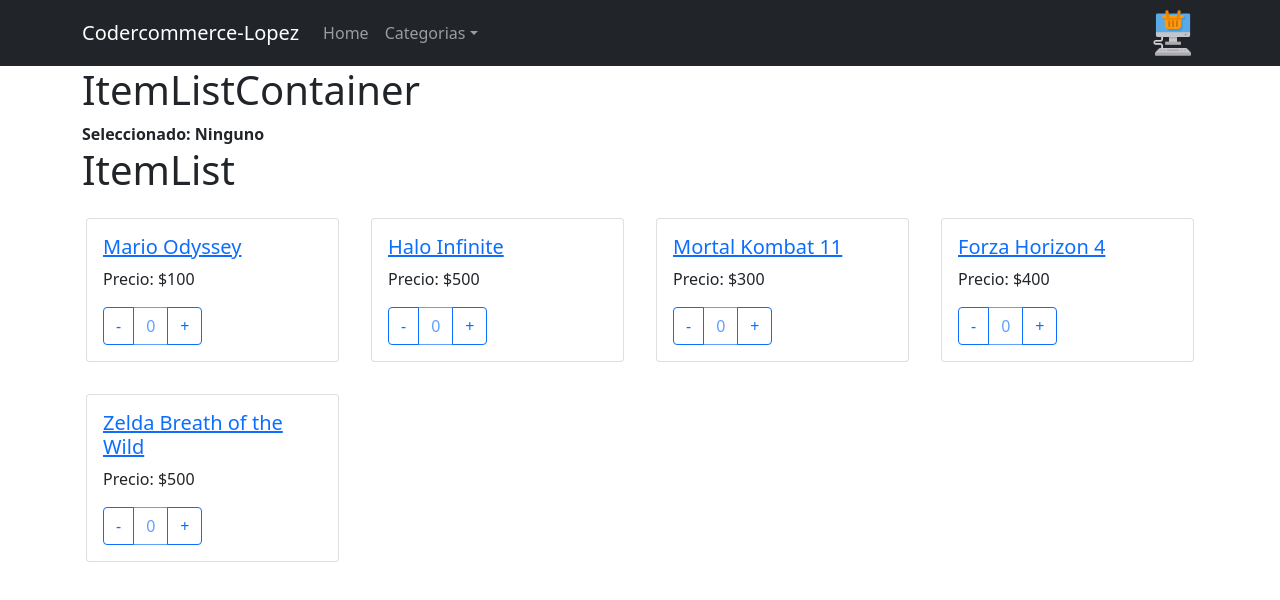
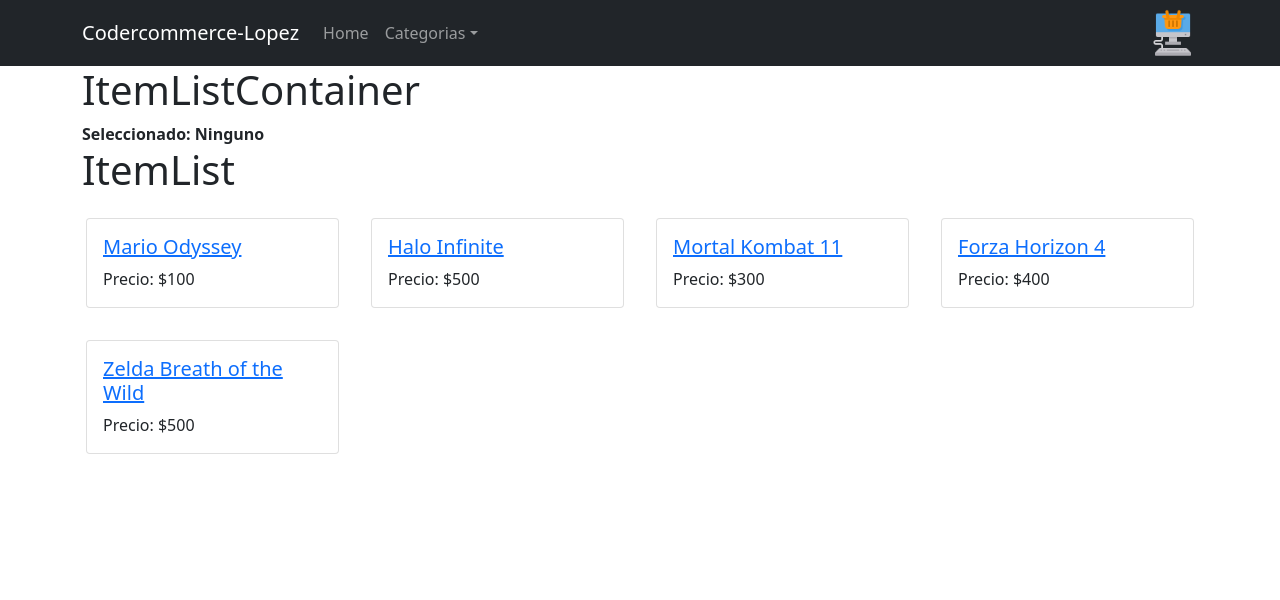
Before and after one commit to irvindev9/codercommerce-lopez, a React (Create React App) app: page / in a window 1280 px wide. Shown: the top 600 px of the page. Built offline with nearby package versions, Linux system fonts and the light colour scheme.

Commit message:
item count onAdd items - Irvin Lopez

```diff
--- a/src/Routes/Routes.js
+++ b/src/Routes/Routes.js
@@ -7,6 +7,7 @@
 } from "react-router-dom";
 import ItemListContainer from '../components/ItemListContainer';
 import ItemDetailContainer from '../components/ItemDetailContainer';
+import CartContainer from '../components/CartContainer';
 
 const RoutesComponent = () => {
   return (
@@ -16,6 +17,7 @@
         <Route exact path="/" element={<ItemListContainer />} />
         <Route path="/category/:id" element={<ItemListContainer />} />
         <Route exact path="/item/:id" element={<ItemDetailContainer />} />
+        <Route exact path="/cart" element={<CartContainer />} />
       </Routes>
     </BrowserRouter>
   );
--- /dev/null
+++ b/src/components/CartContainer.js
@@ -0,0 +1,9 @@
+import React from 'react'
+
+function CartContainer() {
+  return (
+    <div>CartContainer</div>
+  )
+}
+
+export default CartContainer
--- a/src/components/Item.js
+++ b/src/components/Item.js
@@ -1,5 +1,4 @@
 import React from 'react';
-import ItemCount from './ItemCount';
 
 const Item = ({name, price, id, setSelectedItem}) => {
   return (
@@ -9,7 +8,6 @@
           <a href={'/item/' + id}><h5 className="card-title">{name}</h5></a>
           <p className="card-text">Precio: ${price}</p>
           {/* <button onClick={() => setSelectedItem(id)}>Seleccionar</button> */}
-          <ItemCount max={10} />
         </div>
       </div>
   </div>
--- a/src/components/ItemCount.js
+++ b/src/components/ItemCount.js
@@ -1,7 +1,7 @@
 import React, { useState } from 'react';
 
-const ItemCount = ({max = 0}) => {
-  const [count, setCount] = useState(0);
+const ItemCount = ({max = 0, onAdd}) => {
+  const [count, setCount] = useState(1);
 
   const add = () => {
     if (count < max) {
@@ -10,16 +10,19 @@
   };
 
   const remove = () => {
-    if (count > 0) {
+    if (count > 1) {
       setCount(count - 1);
     }
   };
 
   return  (
-    <div className="btn-group" role="group">
-      <button onClick={() => remove()} type="button" className="btn btn-outline-primary">-</button>
-      <button type="button" className="btn btn-outline-primary" disabled>{count}</button>
-      <button onClick={() => add()} type="button" className="btn btn-outline-primary">+</button>
+    <div className="d-grid gap-2">
+      <div className="btn-group mt-1" role="group">
+        <button onClick={() => remove()} type="button" className="btn btn-outline-primary">-</button>
+        <button type="button" className="btn btn-outline-primary" disabled>{count}</button>
+        <button onClick={() => add()} type="button" className="btn btn-outline-primary">+</button>
+      </div>
+      <button className="btn btn-sm btn-outline-primary" onClick={() => onAdd(count)}>Agregar al carrito</button>
     </div>
   );
 }
--- a/src/components/ItemDetail.js
+++ b/src/components/ItemDetail.js
@@ -1,4 +1,10 @@
+import { useState } from 'react';
+import ItemCount from './ItemCount';
+
 const ItemDetail = ({ item }) => {
+
+  const [addToItemsCart, setAddItemsToCart] = useState(0);
+
   return (
     <div className="container">
       <h1>ItemDetail</h1>
@@ -6,10 +12,18 @@
         <div className="col-md-3">
           <div className="card">
             <img src={item.image} className="card-img-top" alt="image" />
-            <div className="card-body">
+            <div className="card-body item-detail-container">
               <h5 className="card-title">{item.name}</h5>
               <p className="card-text">{item.description}</p>
               <a href="#" className="btn btn-primary">${item.price}</a>
+              <br />
+
+              { addToItemsCart === 0 ? (<ItemCount max={item.quantity} onAdd={setAddItemsToCart} />) : (<small className="text-center mt-1">{addToItemsCart} articulos en el carrito</small>)}
+
+              <br />
+
+              <br />
+              <a className='btn btn-primary mt-1' href="/cart">Comprar ahora</a>
             </div>
           </div>
         </div>
--- a/src/resources/items.js
+++ b/src/resources/items.js
@@ -6,7 +6,8 @@
       category: 'Nintendo',
       price: 100,
       image: 'https://cdn-products.eneba.com/resized-products/eAq39bYJpWk9exwMnmNKcDOiW7LLXgN7DKIBWYxlEps_350x200_3x-0.jpeg',
-      description: 'Producto nuevo, con caja y etiquetas'
+      description: 'Producto nuevo, con caja y etiquetas',
+      quantity: 10
     },
     {
       id: 2,
@@ -14,7 +15,8 @@
       category: 'Xbox',
       price: 500,
       image: 'https://static.wikia.nocookie.net/halo/images/3/3e/Halo_infinite_vertical.png/revision/latest?cb=20200722153039&path-prefix=es',
-      description: 'Producto nuevo, con caja y etiquetas'
+      description: 'Producto nuevo, con caja y etiquetas',
+      quantity: 10
     },
     {
       id: 3,
@@ -22,7 +24,8 @@
       category: 'Playstation',
       price: 300,
       image: 'https://store-images.s-microsoft.com/image/apps.9688.70804610839547354.8da93c46-fd13-4b16-8ebe-e8e02c53d93e.09c2e91e-28bd-4f6f-bfd6-79d6b241667a',
-      description: 'Producto nuevo, con caja y etiquetas'
+      description: 'Producto nuevo, con caja y etiquetas',
+      quantity: 10
     },
     {
       id: 4,
@@ -30,7 +33,8 @@
       category: 'Xbox',
       price: 400,
       image: 'https://s1.gaming-cdn.com/images/products/7743/orig/forza-horizon-4-paquete-de-coches-de-heroes-japoneses-pc-xbox-one-dlc-edition-xbox-one-pc-juego-microsoft-store-europe-cover.jpg',
-      description: 'Producto nuevo, con caja y etiquetas'
+      description: 'Producto nuevo, con caja y etiquetas',
+      quantity: 10
     },
     {
       id: 5,
@@ -38,7 +42,8 @@
       category: 'Nintendo',
       price: 500,
       image: 'https://www.zelda.com/breath-of-the-wild/assets/media/wallpapers/tablet-2.jpg',
-      description: 'Producto nuevo, con caja y etiquetas'
+      description: 'Producto nuevo, con caja y etiquetas',
+      quantity: 10
     }
   ];
 
```
